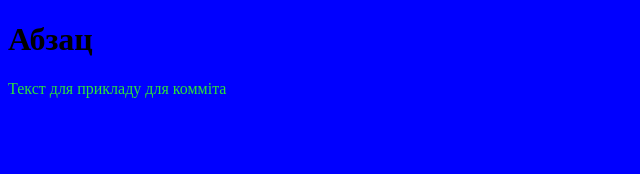
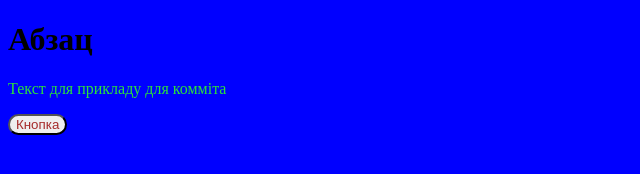
Before and after one commit to Ruesus/Test-local, a plain HTML site: page index.html in a window 1280 px wide. Shown: the whole page, without its empty margins (0-640 px from the left). Drawn offline with Linux system fonts and the light colour scheme.

Commit message:
make button and border radius for button

```diff
--- a/index.html
+++ b/index.html
@@ -9,5 +9,6 @@
 <body>
   <h1> Абзац </h1>
   <p> Текст для прикладу для комміта</p>
+  <button>Кнопка</button>
 </body>
 </html>
--- a/style.css
+++ b/style.css
@@ -5,3 +5,8 @@ body {
 p{
   color: rgb(43, 226, 58);
 }
+
+button{
+  color: brown;
+  border-radius: 40px;
+}
```
